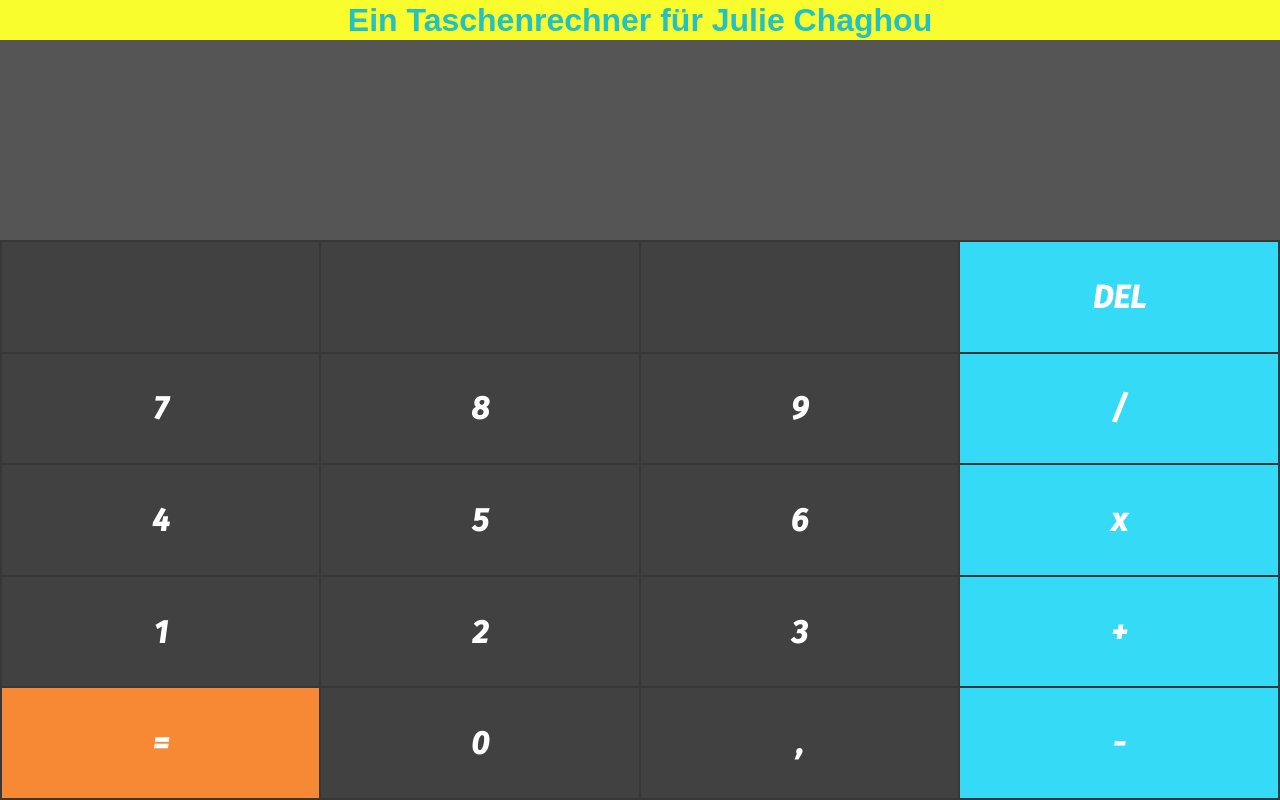
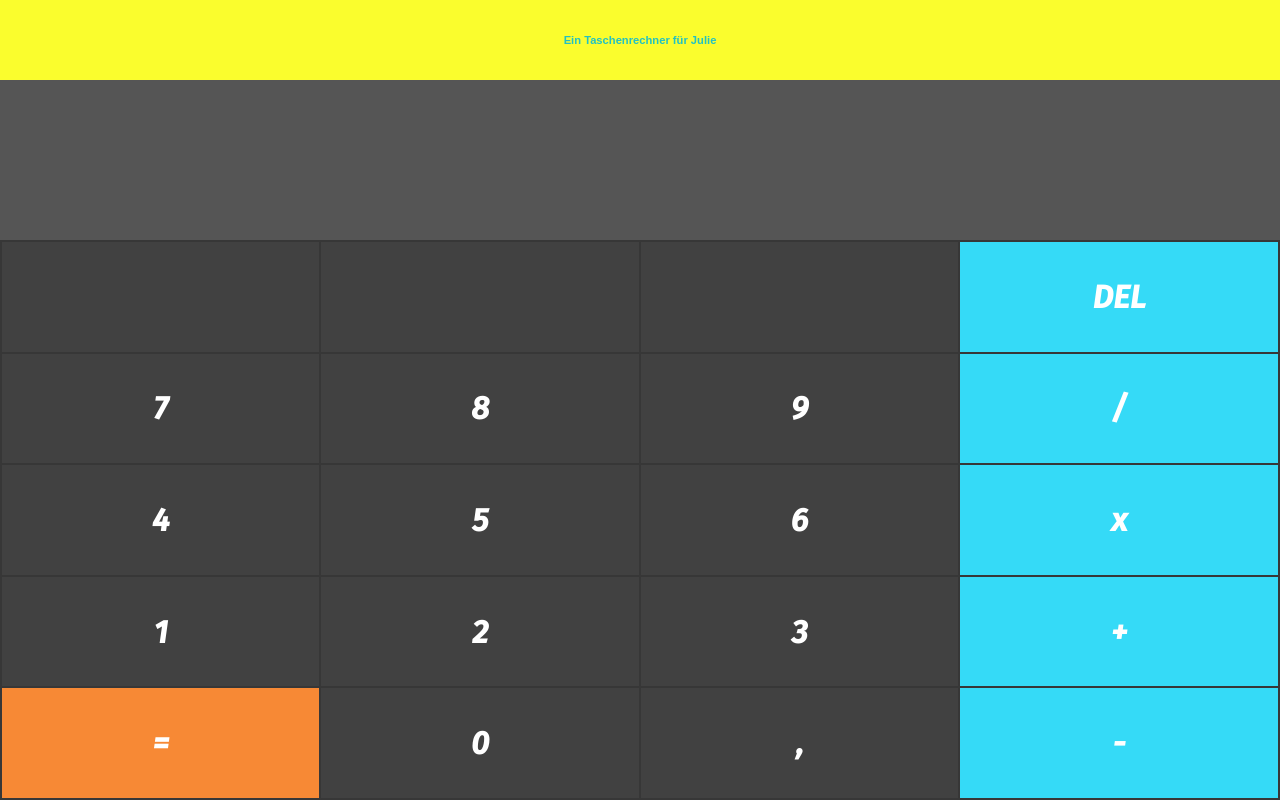
Before and after one commit to Ali-Chaghou/Taschenrechner, a plain HTML site: page index.html in a window 1280 px wide. Drawn offline with Linux system fonts and the light colour scheme; a web font is replaced by a local one.

Commit message:
fixed bug for h1 , font-size

```diff
--- a/assets/css/style.css
+++ b/assets/css/style.css
@@ -13,11 +13,11 @@ h1 {
     display: flex;
     justify-content: center;
     align-items: center;
-    height: 5vh;
+    height: 10vh;
     color: rgb(34, 193, 195);
     background-color: #fafd2d;
     margin: 0;
-    font-size: 2em;
+    font-size: .7em;
     font-family: 'Otomanopee One', sans-serif;
 }
 
@@ -26,7 +26,7 @@ h1 {
     justify-content: flex-end;
     align-items: flex-end;
     padding: 0 4vw .5vh 0;
-    height: 25vh;
+    height: 20vh;
     background-color: rgb(85, 85, 85);
     color: #fff;
     font-size: 3em;
--- a/index.html
+++ b/index.html
@@ -7,13 +7,13 @@
     <meta name="viewport" content="width=device-width, initial-scale=1.0">
     <link rel="stylesheet" href="assets/css/style.css">
     <link rel="manifest" href="manifest.webmanifest">
-    <title>Ali`s Taschenrechner</title>
+    <title>Julie`s Taschenrechner</title>
 </head>
 
 <body>
     <main>
         <section>
-            <h1>Ein Taschenrechner für Julie Chaghou</h1>
+            <h1>Ein Taschenrechner für Julie</h1>
             <div class="ergebnisFläche" id="ergebnisFläche"></div>
             <table>
                 <tr>
```
